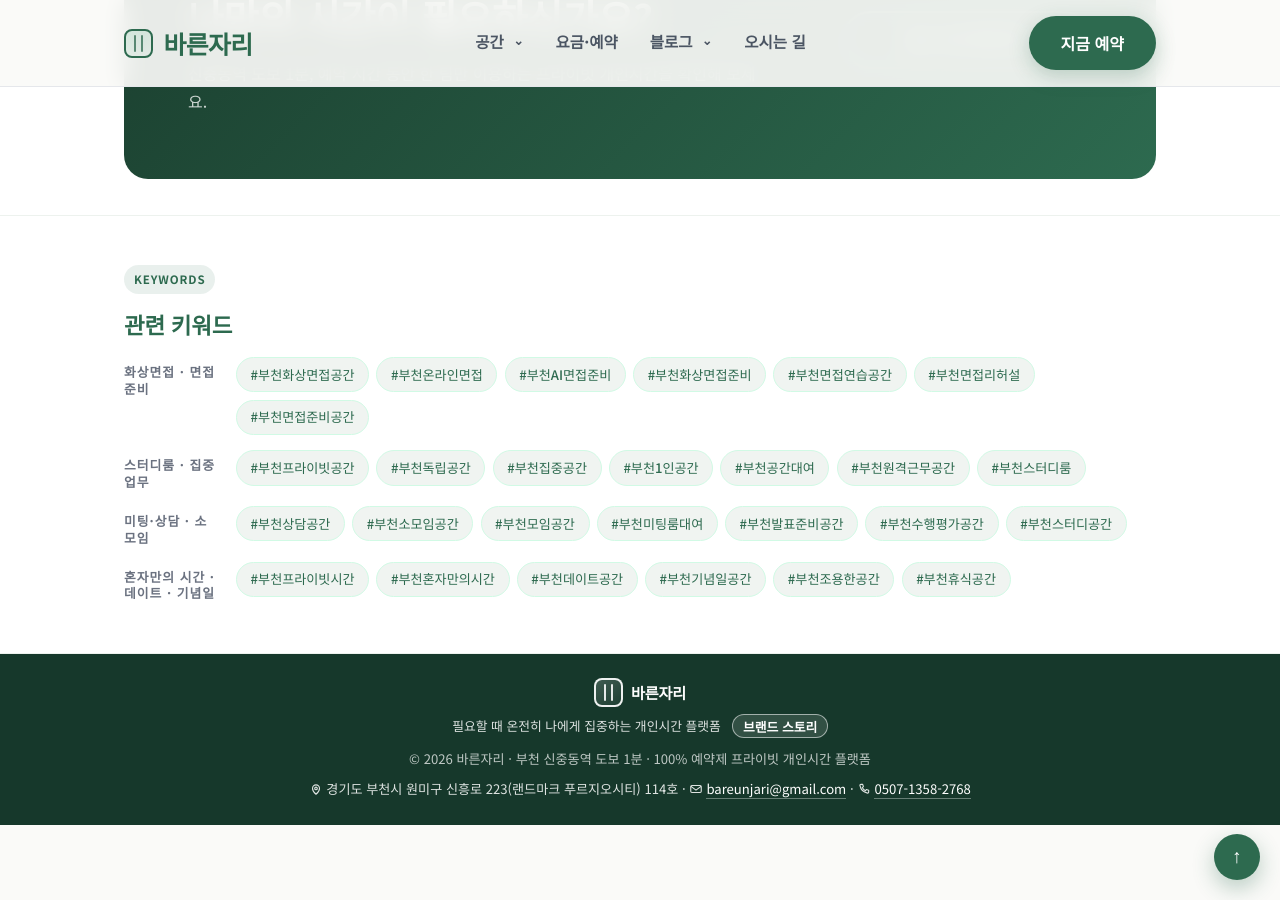
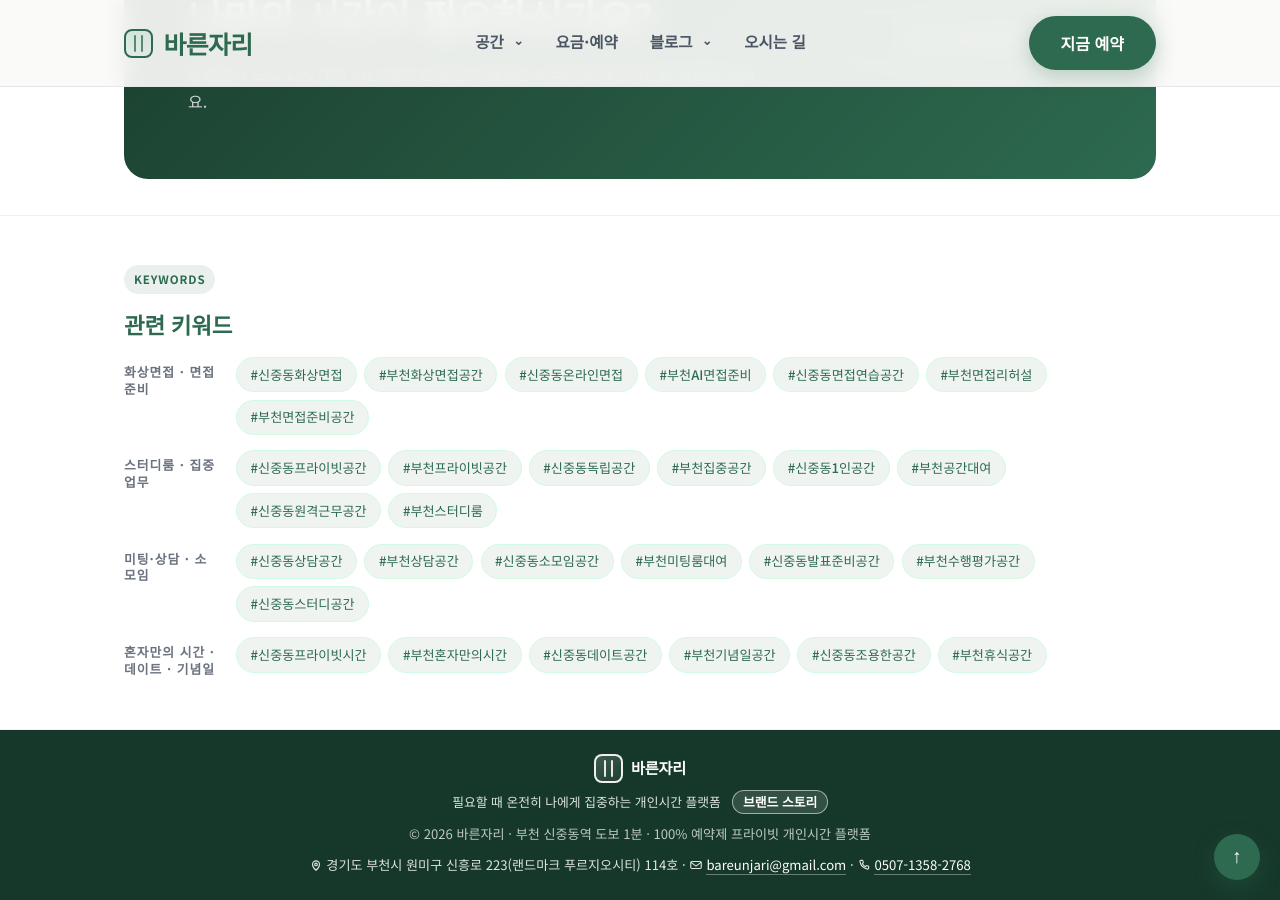
Before and after one commit to bareunspace/blog, a Jekyll site: the page built from blog.html, in a window 1280 px wide and 900 px high, scrolled down 4266 px. Built offline with Jekyll 4.4.1, drawn with Linux system fonts in a browser that asks for light colours.

Commit message:
Add regional keywords to tags

```diff
--- a/blog.html
+++ b/blog.html
@@ -274,34 +274,33 @@ script_version: 20260716-4
       <div class="tag-group">
         <p class="tag-group-label">화상면접 · 면접준비</p>
         <div class="tags">
-          <span class="tag">#부천화상면접공간</span><span class="tag">#부천온라인면접</span><span class="tag">#부천AI면접준비</span>
-          <span class="tag">#부천화상면접준비</span><span class="tag">#부천면접연습공간</span>
-          <span class="tag">#부천면접리허설</span><span class="tag">#부천면접준비공간</span>
+          <span class="tag">#신중동화상면접</span><span class="tag">#부천화상면접공간</span><span class="tag">#신중동온라인면접</span>
+          <span class="tag">#부천AI면접준비</span><span class="tag">#신중동면접연습공간</span><span class="tag">#부천면접리허설</span>
+          <span class="tag">#부천면접준비공간</span>
         </div>
       </div>
       <div class="tag-group">
         <p class="tag-group-label">스터디룸 · 집중업무</p>
         <div class="tags">
-          <span class="tag">#부천프라이빗공간</span><span class="tag">#부천독립공간</span>
-          <span class="tag">#부천집중공간</span><span class="tag">#부천1인공간</span>
-          <span class="tag">#부천공간대여</span><span class="tag">#부천원격근무공간</span>
-          <span class="tag">#부천스터디룸</span>
+          <span class="tag">#신중동프라이빗공간</span><span class="tag">#부천프라이빗공간</span><span class="tag">#신중동독립공간</span>
+          <span class="tag">#부천집중공간</span><span class="tag">#신중동1인공간</span><span class="tag">#부천공간대여</span>
+          <span class="tag">#신중동원격근무공간</span><span class="tag">#부천스터디룸</span>
         </div>
       </div>
       <div class="tag-group">
         <p class="tag-group-label">미팅·상담 · 소모임</p>
         <div class="tags">
-          <span class="tag">#부천상담공간</span><span class="tag">#부천소모임공간</span><span class="tag">#부천모임공간</span>
-          <span class="tag">#부천미팅룸대여</span><span class="tag">#부천발표준비공간</span><span class="tag">#부천수행평가공간</span>
-          <span class="tag">#부천스터디공간</span>
+          <span class="tag">#신중동상담공간</span><span class="tag">#부천상담공간</span><span class="tag">#신중동소모임공간</span>
+          <span class="tag">#부천미팅룸대여</span><span class="tag">#신중동발표준비공간</span><span class="tag">#부천수행평가공간</span>
+          <span class="tag">#신중동스터디공간</span>
         </div>
       </div>
       <div class="tag-group">
         <p class="tag-group-label">혼자만의 시간 · 데이트 · 기념일</p>
         <div class="tags">
-          <span class="tag">#부천프라이빗시간</span><span class="tag">#부천혼자만의시간</span>
-          <span class="tag">#부천데이트공간</span><span class="tag">#부천기념일공간</span>
-          <span class="tag">#부천조용한공간</span><span class="tag">#부천휴식공간</span>
+          <span class="tag">#신중동프라이빗시간</span><span class="tag">#부천혼자만의시간</span>
+          <span class="tag">#신중동데이트공간</span><span class="tag">#부천기념일공간</span>
+          <span class="tag">#신중동조용한공간</span><span class="tag">#부천휴식공간</span>
         </div>
       </div>
     </div>
```
